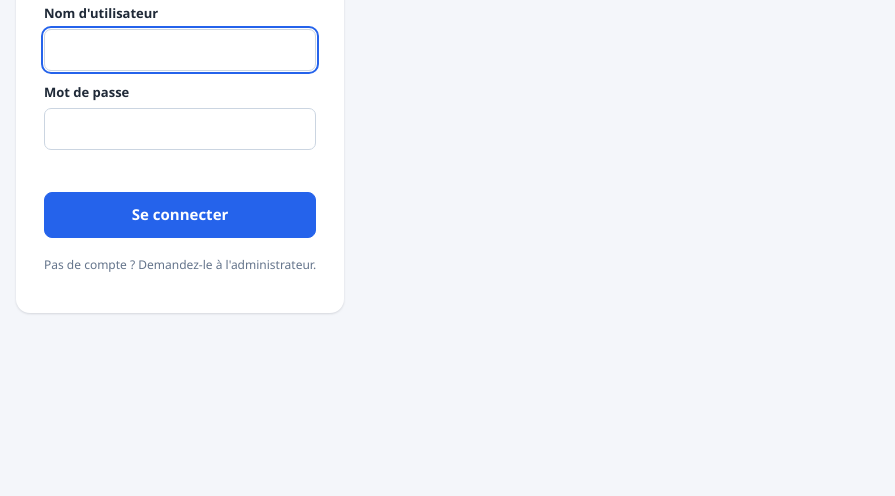
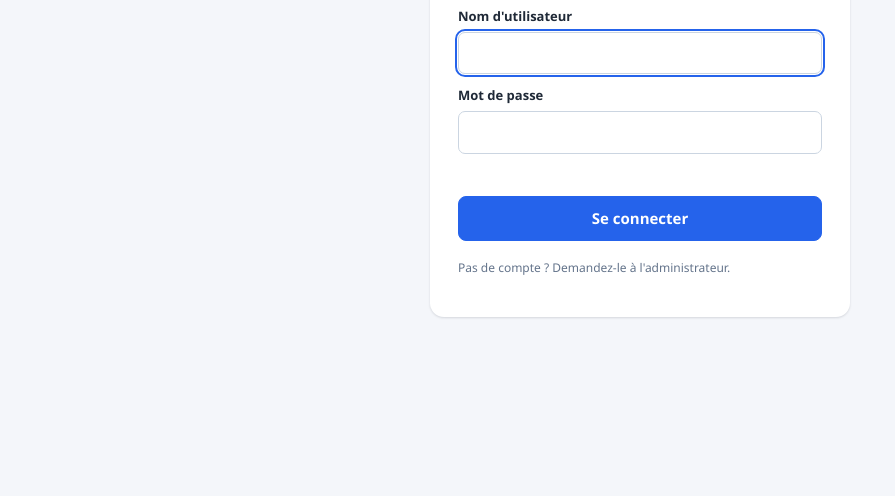
Before and after one commit to LED-solutions/unilumin-africa-office, a website with bundled scripts: page docs/index.html in a window 1280 px wide. Shown: the part 304-800 px from the top of the page, without its empty margins (0-895 px from the left). Built offline with nearby package versions, Linux system fonts and the light colour scheme.

Commit message:
Page de connexion centrée
Co-Authored-By: Claude Opus 5.5 <noreply@anthropic.com>

Claude-Session: https://claude.ai/code/session_01GdJPuLTxd6wZdhxyE6rHUM

```diff
--- a/docs/css/app.css
+++ b/docs/css/app.css
@@ -44,7 +44,7 @@ button { cursor: pointer; }
 .grow { flex: 1; }
 
 /* Connexion */
-.center-box { min-height: 100vh; display: grid; place-items: center; padding: 16px; }
+.center-box { flex: 1; min-height: 100vh; display: grid; place-items: center; padding: 16px; }
 .login { width: 100%; max-width: 420px; background: var(--card); border-radius: 14px; box-shadow: var(--shadow); padding: 28px; display: grid; gap: 6px; }
 .login label { font-weight: 600; font-size: 13px; margin-top: 6px; }
 .login input { padding: 10px; }
```
